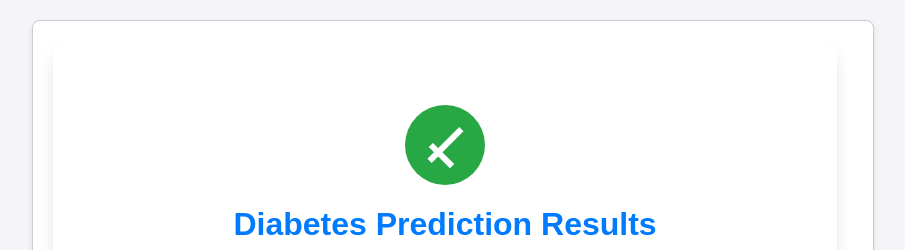
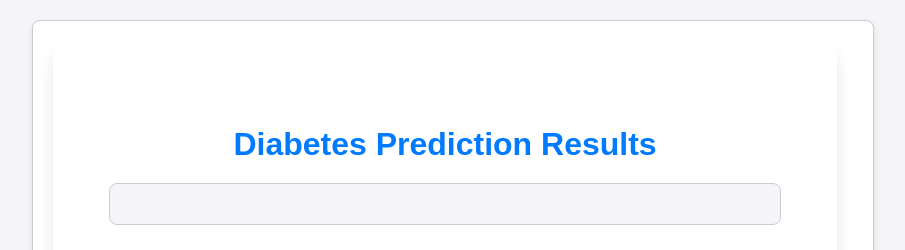
Before and after one commit to itisar-345/Diabetes-Predictor, a Flask app: template templates/result.html in a window 1280 px wide. Shown: the top 250 px of the page, without its empty margins (187-1092 px from the left). Run offline with Flask 3, Linux system fonts and the light colour scheme; the template is opened without the code that fills it, so the values that code supplies are empty; parts of the project's set-up code (start-up, migrations or seed data) failed here and were passed over.

Commit message:
Update style.css

```diff
--- a/static/style.css
+++ b/static/style.css
@@ -236,7 +236,7 @@ body {
   .form-section {
     display: none;
     padding: 1.5rem;
-    max-height: 80vh;
+    max-height: 70vh;
     overflow-y: auto;
     scroll-behavior: smooth;
   }
@@ -466,37 +466,6 @@ body {
   .completion-message {
     text-align: center;
     padding: 2rem 1.5rem;
-  }
-
-  .completion-icon {
-    width: 80px;
-    height: 80px;
-    margin: 0 auto 1.25rem;
-    background-color: #28a745;
-    border-radius: 9999px;
-    position: relative;
-    display: flex;
-    justify-content: center;
-    align-items: center;
-  }
-
-  .completion-icon::before,
-  .completion-icon::after {
-    content: "";
-    position: absolute;
-    background-color: white;
-  }
-
-  .completion-icon::before {
-    width: 30px;
-    height: 6px;
-    transform: rotate(45deg) translate(5px, 10px);
-  }
-
-  .completion-icon::after {
-    width: 45px;
-    height: 6px;
-    transform: rotate(-45deg);
   }
 
   .completion-message h2 {
```
